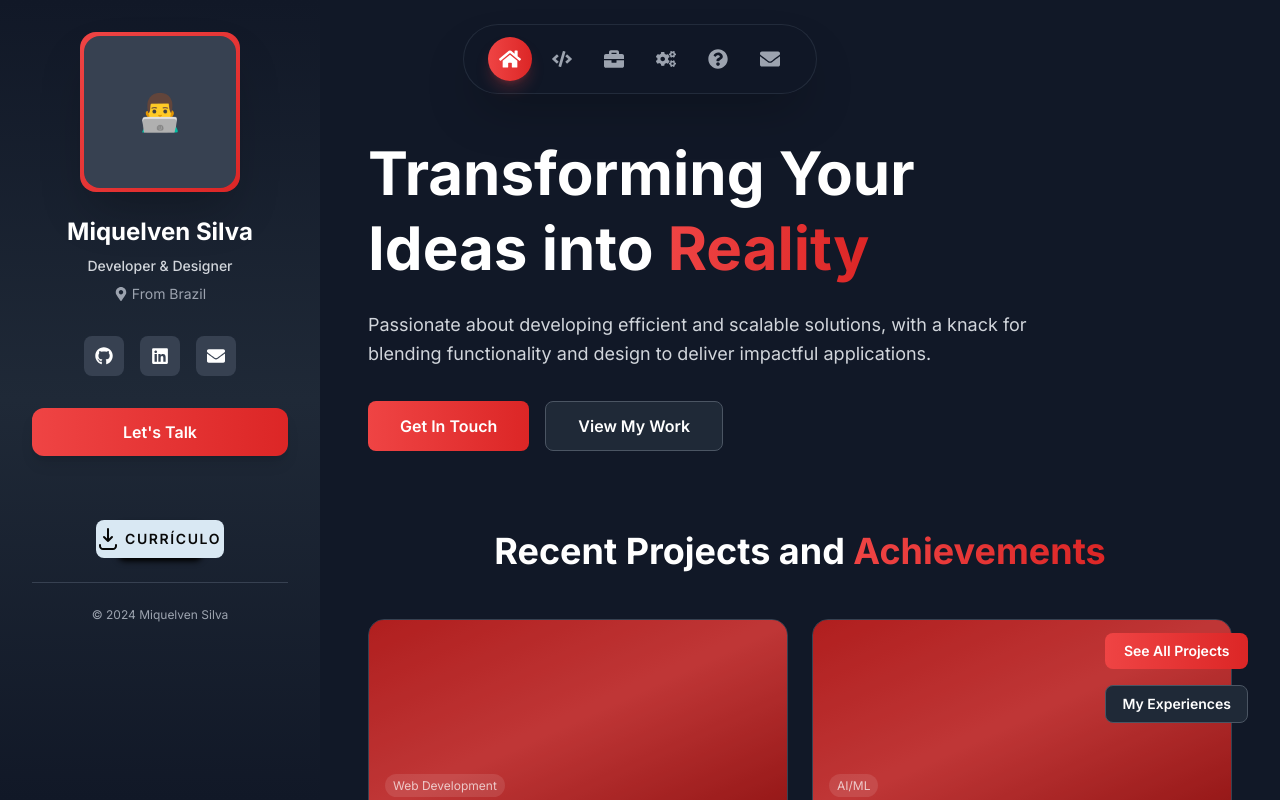
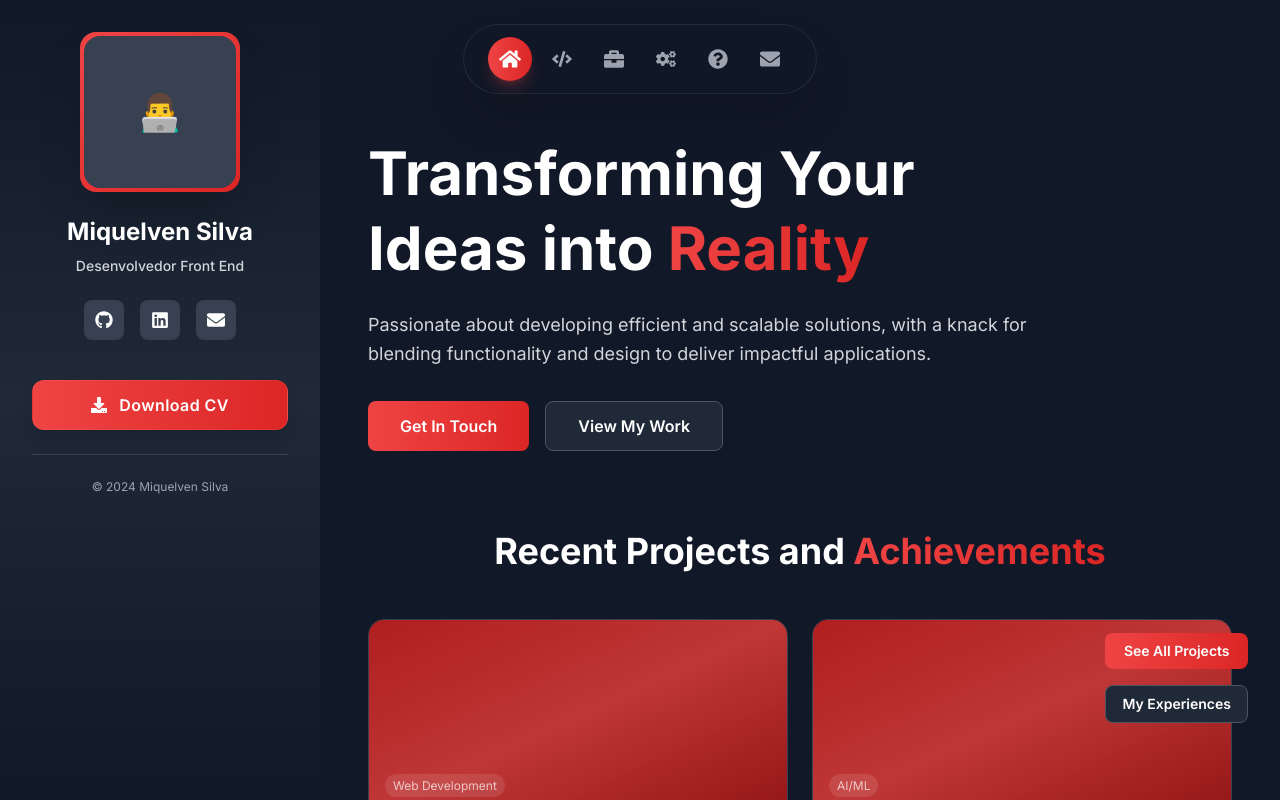
Before and after one commit to miquelven/Portifolio, a React (Vite) app: page / in a window 1280 px wide. Shown: the top 800 px of the page. Built offline with nearby package versions, Linux system fonts and the light colour scheme.

Commit message:
style: alteracao no layout do sidebar

```diff
--- a/src/components/DownloadButton/index.jsx
+++ b/src/components/DownloadButton/index.jsx
@@ -1,6 +1,5 @@
 import { useRef } from "react";
-import "./downloadButton.css";
-
+import { FaDownload, FaSpinner, FaCheck } from "react-icons/fa";
 import downloadCV from "../../../assets/cv/miquelven-CV.pdf";
 
 export default function DownloadButton() {
@@ -20,7 +19,7 @@ export default function DownloadButton() {
       downloadCheckMark.current.classList.remove("hidden");
       downloadText.current.innerHTML = "Baixado";
       setTimeout(() => {
-        downloadText.current.innerHTML = "Currículo";
+        downloadText.current.innerHTML = "Download CV";
         downloadCheckMark.current.classList.add("hidden");
         downloadIcon.current.classList.remove("hidden");
       }, 1000);
@@ -35,13 +34,12 @@ export default function DownloadButton() {
     ) {
       downloadIcon.current.classList.add("hidden");
       downloadLoader.current.classList.remove("hidden");
-      downloadText.current.innerHTML = "Baixando";
+      downloadText.current.innerHTML = "Baixando...";
       setTimeout(animationEnd, 1000);
     }
   };
 
   return (
-    <div className="flex mx-auto justify-center w-1/3 m-auto shadow-md shadow-black transition-all duration-300 left-4 right-4 z-10 rounded-lg  bg-white  text-[#fcfcfc] backdrop-blur font-bold  hover:shadow-[#090909] hover:-translate-x-[1px] hover:-translate-y-[5px] max-md:w-1/2 max-sm:border-[#245276] max-sm:text-[#245276] max-sm:hover:shadow-black">
     <a
       aria-label="download button"
       role="link"
@@ -49,66 +47,26 @@ export default function DownloadButton() {
       download
       target="_blank"
       onClick={animationStart}
-        className="transform active:scale-95 bg-[#d9e8f3] text-[#080808] px-16 py-2 rounded-lg font-bold tracking-widest w-full max-sm:bg-[#d9e8f3] max-sm:text-[#245276] "
+      className="w-full bg-gradient-to-r from-red-500 to-red-600 hover:from-red-600 hover:to-red-700 text-white font-semibold py-3 px-6 rounded-xl transition-all duration-300 transform hover:scale-105 shadow-lg flex items-center justify-center gap-3 border border-red-400/20 backdrop-blur-sm"
     >
-        <div className="flex justify-center items-center relative">
-          <div className="svg-container">
-            <svg
-              role="img"
+      <FaDownload
         ref={downloadIcon}
-              width="18"
-              height="22"
-              viewBox="0 0 18 22"
-              fill="none"
-              xmlns="http://www.w3.org/2000/svg"
+        className="w-4 h-4 transition-transform duration-300 group-hover:translate-y-1"
+      />
+      <FaSpinner
+        ref={downloadLoader}
+        className="w-4 h-4 animate-spin hidden"
+      />
+      <FaCheck
+        ref={downloadCheckMark}
+        className="w-4 h-4 hidden"
+      />
+      <span
+        ref={downloadText}
+        className="font-semibold tracking-wide"
       >
-              <path
-                className="download-arrow stroke-[#080808]"
-                d="M13 9L9 13M9 13L5 9M9 13V1"
-                strokeWidth="2"
-                strokeLinecap="round"
-                strokeLinejoin="round"
-              />
-              <path
-                className="stroke-[#080808]"
-                d="M1 17V18C1 18.7956 1.31607 19.5587 1.87868 20.1213C2.44129 20.6839 3.20435 21 4 21H14C14.7956 21 15.5587 20.6839 16.1213 20.1213C16.6839 19.5587 17 18.7956 17 18V17"
-                strokeWidth="2"
-                strokeLinecap="round"
-                strokeLinejoin="round"
-              />
-            </svg>
-            <div
-              data-testid="download-loader"
-              ref={downloadLoader}
-              id="download-loader"
-              className="text-[#080808] hidden "
-            ></div>
-            <svg
-              data-testid="checkmark"
-              ref={downloadCheckMark}
-              className="hidden"
-              width="20"
-              height="20"
-              viewBox="0 0 20 20"
-              fill="none"
-              xmlns="http://www.w3.org/2000/svg"
-            >
-              <path
-                className="fill-[#080808] "
-                fillRule="evenodd"
-                clipRule="evenodd"
-                d="M10 20C15.5228 20 20 15.5228 20 10C20 4.47715 15.5228 0 10 0C4.47715 0 0 4.47715 0 10C0 15.5228 4.47715 20 10 20ZM15.1071 7.9071C15.4976 7.51658 15.4976 6.88341 15.1071 6.49289C14.7165 6.10237 14.0834 6.10237 13.6929 6.49289L8.68568 11.5001L7.10707 9.92146C6.71655 9.53094 6.08338 9.53094 5.69286 9.92146C5.30233 10.312 5.30233 10.9452 5.69286 11.3357L7.97857 13.6214C8.3691 14.0119 9.00226 14.0119 9.39279 13.6214L15.1071 7.9071Z"
-              />
-            </svg>
-          </div>
-          <div
-            ref={downloadText}
-            className="pl-2 text-sm leading-none uppercase font-semibold max-lg:text-xs"
-          >
-            Currículo
-          </div>
-        </div>
+        Download CV
+      </span>
     </a>
-    </div>
   );
 }
--- a/src/components/Sidebar/index.jsx
+++ b/src/components/Sidebar/index.jsx
@@ -18,7 +18,7 @@ export default function Sidebar() {
     <aside className="fixed left-0 top-0 h-screen w-80 bg-gradient-to-b from-gray-900 via-gray-800 to-gray-900 z-50 overflow-y-auto">
       <div className="p-8 flex flex-col h-full">
         {/* Foto de Perfil */}
-        <div className="text-center mb-8">
+        <div className="text-center mb-4">
           <div className="w-40 h-40 mx-auto mb-6 rounded-2xl bg-gradient-to-br from-red-500 to-red-600 p-1 shadow-2xl">
             <div className="w-full h-full rounded-2xl overflow-hidden bg-gray-700 flex items-center justify-center">
               <span className="text-4xl">👨‍💻</span>
@@ -29,12 +29,12 @@ export default function Sidebar() {
             Miquelven Silva
           </h2>
           <p className="text-gray-300 text-sm font-medium mb-2">
-            Developer & Designer
+            Desenvolvedor Front End
           </p>
-          <div className="flex items-center justify-center text-gray-400 text-sm">
+          {/* <div className="flex items-center justify-center text-gray-400 text-sm">
             <FaMapMarkerAlt className="mr-1" />
             <span>From Brazil</span>
-          </div>
+          </div> */}
         </div>
 
         {/* Redes Sociais */}
@@ -67,16 +67,8 @@ export default function Sidebar() {
           </a>
         </div>
 
-        {/* Botão Let's Talk */}
-        <button
-          onClick={() => scrollToSection("contact")}
-          className="w-full bg-gradient-to-r from-red-500 to-red-600 hover:from-red-600 hover:to-red-700 text-white font-semibold py-3 px-6 rounded-xl transition-all duration-300 transform hover:scale-105 shadow-lg mb-8"
-        >
-          Let's Talk
-        </button>
-
         {/* Botão de Download do CV */}
-        <div className="mt-8">
+        <div className="mt-2">
           <DownloadButton />
         </div>
 
```
Lines whose indentation alone changed are shown as unchanged.
